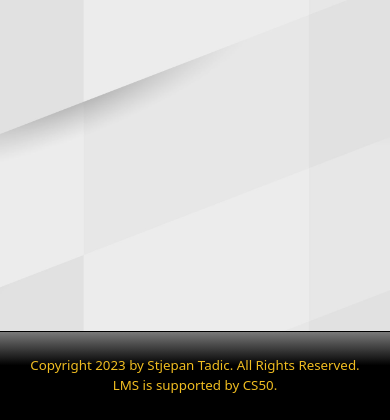
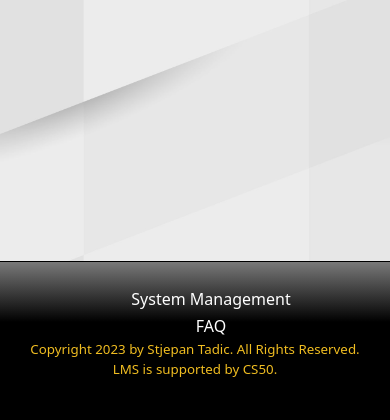
Before and after one commit to sttadic/flask-LMS, a Flask app: page / in a window 390 px wide. Shown: the part 424-844 px from the top of the page. Run offline with Flask 2, Linux system fonts and the light colour scheme; a user stored in the database is signed in; data comes from the database, SQL or seed files in the repository; some libraries are stand-ins or nearby versions.

Commit message:
Added links for account management and faq to the footer and some styling applied

```diff
--- a/static/styles.css
+++ b/static/styles.css
@@ -48,6 +48,13 @@ nav {
     color: rgb(240, 189, 33);;
 }
 
+.navbar-toggler {
+    background-color:rgb(240, 189, 33);
+    font-size: 1rem;
+}
+
+
+/* Footer styles */
 footer {
     background-image: linear-gradient(0deg, rgba(0,0,0,1) 62%, rgba(121,121,121,1) 100%);
     margin-top: auto;
@@ -58,10 +65,28 @@ footer {
     border-top: solid black 0.1rem;
 }
 
-.navbar-toggler {
-    background-color:rgb(240, 189, 33);
+.footer-item {
+    float: left;
+    margin: auto;
     font-size: 1rem;
+    position: absolute;
+    text-align: left;
 }
+
+.footer-item div {
+    padding: 0.1rem;
+    margin-left: 2rem;
+}
+
+@media only screen and (max-width: 1185px) {
+    .footer-item {
+      text-align: unset;
+      float: none;
+      margin: auto;
+      position: relative;
+    }
+  }
+
 
 /* Flash messages styling */
 .container {
--- a/templates/layout.html
+++ b/templates/layout.html
@@ -1,9 +1,7 @@
 <!DOCTYPE html>
 
 <html land="en">
-
 <head>
-
     <meta charset="utf-8">
     <meta name="viewport" content="initial-scale=1, width=device-width">
 
@@ -15,7 +13,6 @@
     <link href="../static/popups.css" rel="stylesheet">
 
     <title>LMS: {% block title %}{% endblock %}</title>
-
 </head>
 
 <body>
@@ -37,8 +34,6 @@
                                 <li><a class="dropdown-item text-white" href="/new-member">Add New Member</a></li>
                             </ul>
                         </li>
-
-
                         <li class="nav-item dropdown">
                             <a class="nav-link dropdown-toggle" href="#" role="button" data-bs-toggle="dropdown" aria-expanded="false">Books</a>
                             <ul class="dropdown-menu bg-black bg-gradient">
@@ -48,7 +43,7 @@
                                 <li><a class="dropdown-item text-white" href="/new-book">Add Books</a></li>
                             </ul>
                         </li>
-                        <li class="nav-item"><a class="nav-link" aria-current="page" href="#">Account Mangement</a></li>
+                        <li class="nav-item"><a class="nav-link" aria-current="page" href="/checkout">Checkout</a></li>
                         <li class="nav-item"><a class="nav-link" aria-current="page" href="/logout">Log Out</a></li>
                     </ul>
                     {% block search %}{% endblock %}
@@ -62,8 +57,12 @@
         {% endblock %}
     </main>
     <footer>
-        Copyright 2023 by Stjepan Tadic. All Rights Reserved.<br>
-        LMS is supported by CS50.
+        <div class="footer-item">
+            <div><a class="nav-link" aria-current="page" href="/management">System Management</a></div>
+            <div><a class="nav-link" aria-current="page" href="/faq">FAQ</a></div>
+        </div>
+        <p>Copyright 2023 by Stjepan Tadic. All Rights Reserved.<br>
+        LMS is supported by CS50.</p>
     </footer>
 </body>
 </html>
```
